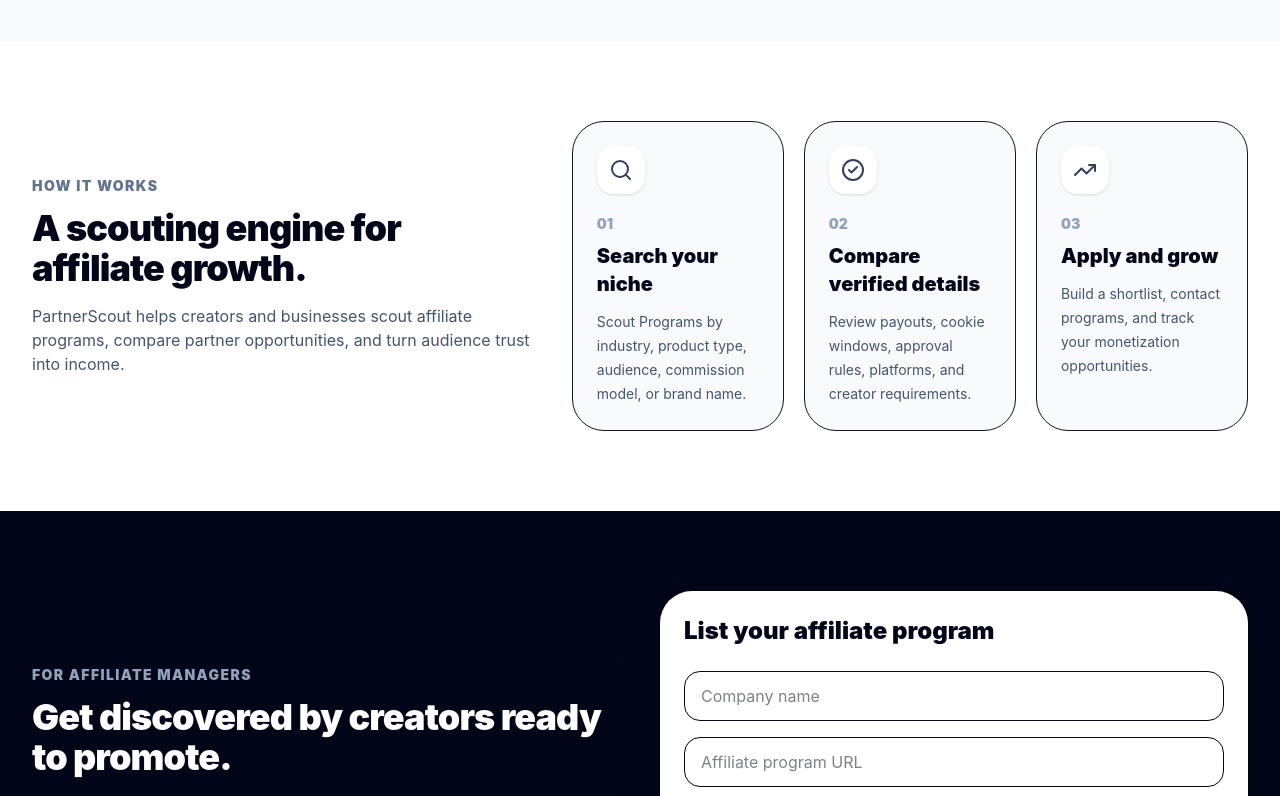
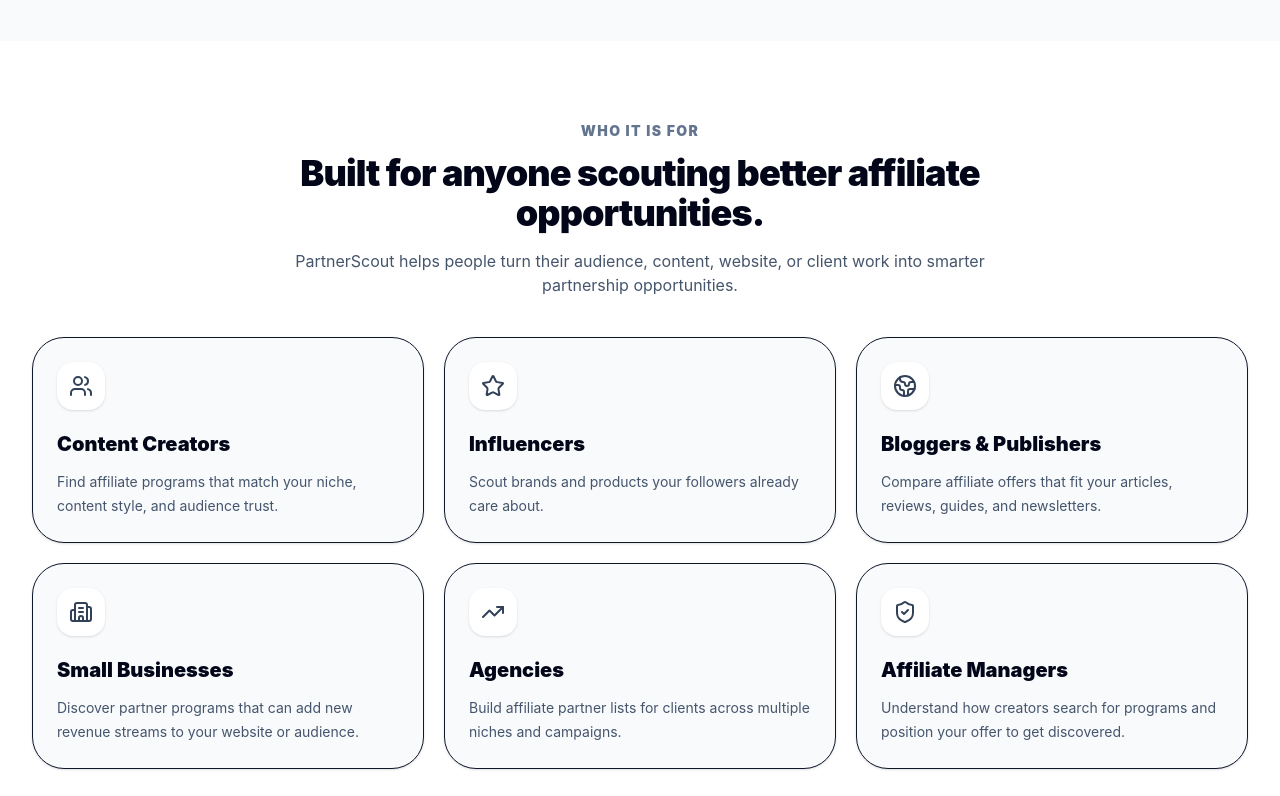
Before and after one commit to FruitfulFounder/affiliate-partner-directory, a React (Vite) app: page / in a window 1280 px wide. Shown: the part 3100-3896 px from the top of the page. Built offline with nearby package versions, Linux system fonts and the light colour scheme.

Commit message:
Add who it is for section

```diff
--- a/src/App.jsx
+++ b/src/App.jsx
@@ -370,7 +370,68 @@
     </section>
   );
 }
+function WhoItsFor() {
+  const groups = [
+    {
+      title: "Content Creators",
+      text: "Find affiliate programs that match your niche, content style, and audience trust.",
+      icon: Users,
+    },
+    {
+      title: "Influencers",
+      text: "Scout brands and products your followers already care about.",
+      icon: Star,
+    },
+    {
+      title: "Bloggers & Publishers",
+      text: "Compare affiliate offers that fit your articles, reviews, guides, and newsletters.",
+      icon: Globe2,
+    },
+    {
+      title: "Small Businesses",
+      text: "Discover partner programs that can add new revenue streams to your website or audience.",
+      icon: Building2,
+    },
+    {
+      title: "Agencies",
+      text: "Build affiliate partner lists for clients across multiple niches and campaigns.",
+      icon: TrendingUp,
+    },
+    {
+      title: "Affiliate Managers",
+      text: "Understand how creators search for programs and position your offer to get discovered.",
+      icon: ShieldCheck,
+    },
+  ];
 
+  return (
+    <section className="bg-white py-20">
+      <div className="mx-auto max-w-7xl px-4 sm:px-6 lg:px-8">
+        <div className="mx-auto max-w-3xl text-center">
+          <p className="text-sm font-black uppercase tracking-widest text-slate-500">Who it is for</p>
+          <h2 className="mt-3 text-4xl font-black tracking-tight text-slate-950">
+            Built for anyone scouting better affiliate opportunities.
+          </h2>
+          <p className="mt-4 text-slate-600">
+            PartnerScout helps people turn their audience, content, website, or client work into smarter partnership opportunities.
+          </p>
+        </div>
+
+        <div className="mt-10 grid gap-5 md:grid-cols-2 lg:grid-cols-3">
+          {groups.map((group) => (
+            <div key={group.title} className="rounded-[2rem] border bg-slate-50 p-6 shadow-sm">
+              <div className="flex h-12 w-12 items-center justify-center rounded-2xl bg-white shadow-sm">
+                <group.icon className="h-6 w-6 text-slate-700" />
+              </div>
+              <h3 className="mt-5 text-xl font-black text-slate-950">{group.title}</h3>
+              <p className="mt-3 text-sm leading-6 text-slate-600">{group.text}</p>
+            </div>
+          ))}
+        </div>
+      </div>
+    </section>
+  );
+}
 function HowItWorks() {
   const steps = [
     { icon: Search, title: "Search your niche", text: "Scout Programs by industry, product type, audience, commission model, or brand name." },
@@ -504,6 +565,7 @@
       <Stats />
       <Directory />
       <NicheBrowser />
+      <WhoItsFor />
       <HowItWorks />
       <ForBrands />
       <Pricing />
```
